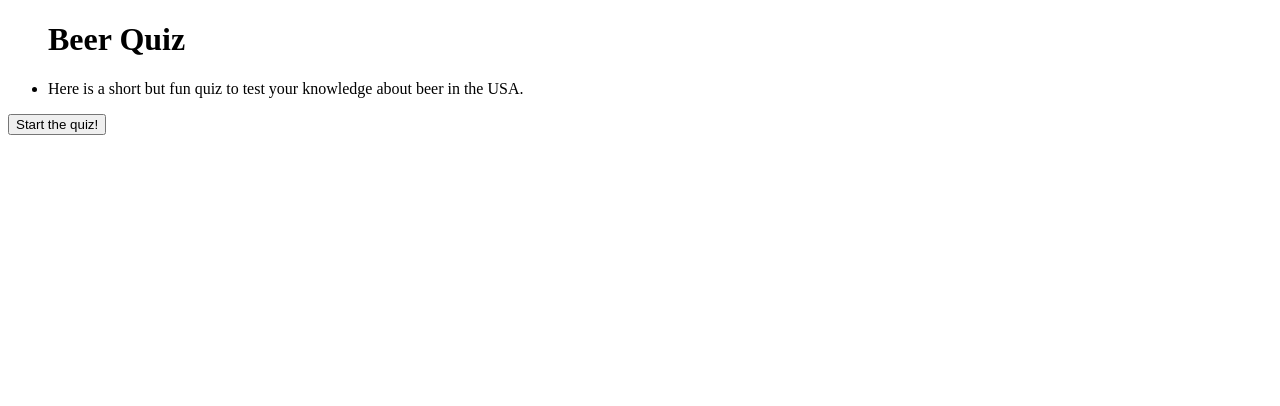
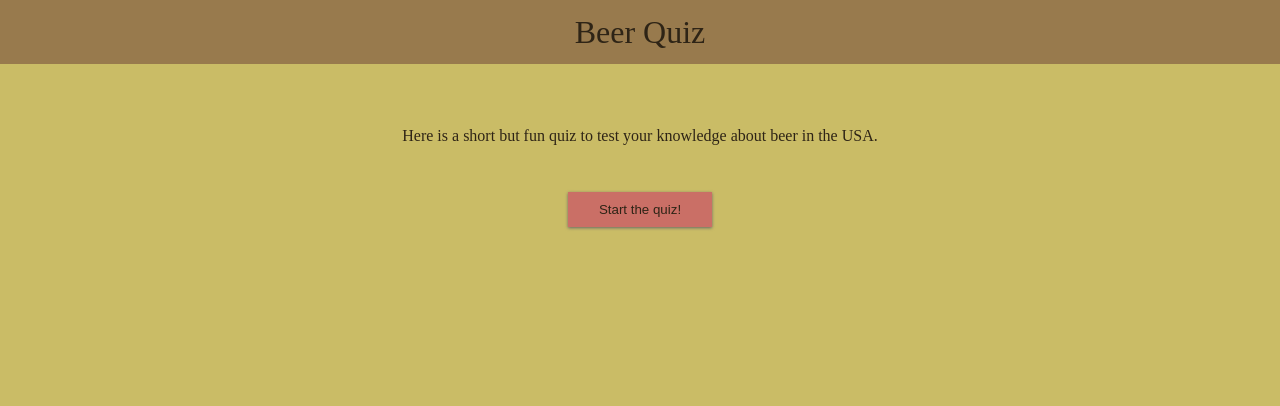
Before and after one commit to kuwood/beerquiz, a plain HTML site: page index.html in a window 1280 px wide. Drawn offline with nearby package versions, Linux system fonts and the light colour scheme; the site is published under a folder, as on GitHub Pages, so addresses that start at the root find nothing.

Commit message:
Fix css linking

```diff
--- a/index.html
+++ b/index.html
@@ -3,8 +3,8 @@
   <head>
     <meta charset="utf-8">
     <title>Beer quiz</title>
-    <link rel="stylesheet" href="/css/reset.css" media="screen" title="no title" charset="utf-8">
-    <link rel="stylesheet" href="/css/style.css" media="screen" title="no title" charset="utf-8">
+    <link rel="stylesheet" href="css/reset.css" media="screen" title="no title" charset="utf-8">
+    <link rel="stylesheet" href="css/style.css" media="screen" title="no title" charset="utf-8">
   </head>
   <body>
     <header class="titleBar">
```
